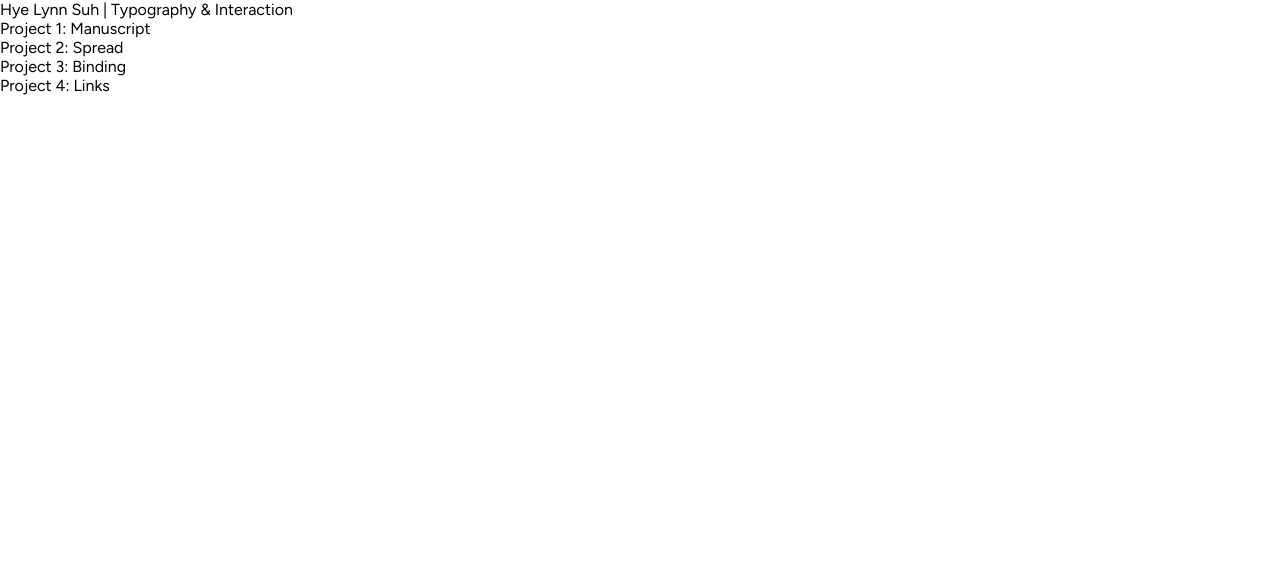
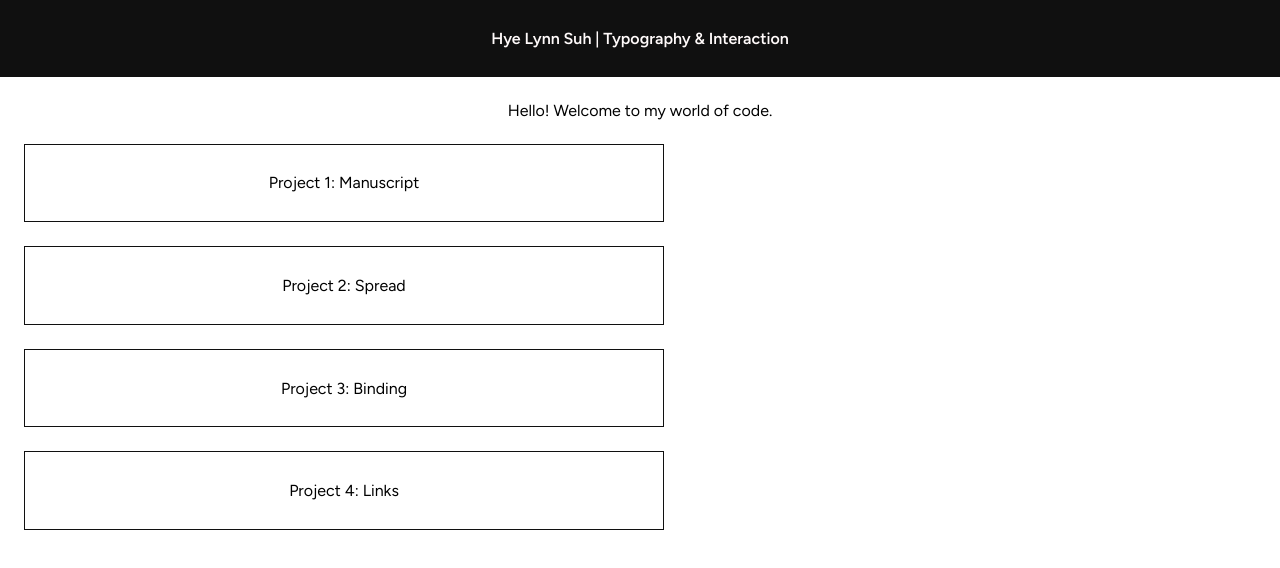
Before and after one commit to hyelynnsuh/hyelynnsuh.github.io, a plain HTML site: page index.html in a window 1280 px wide. Drawn offline with Linux system fonts and the light colour scheme; a web font is replaced by a local one.

Commit message:
added some basic styling

```diff
--- a/index.html
+++ b/index.html
@@ -16,6 +16,12 @@
 			<h1>Hye Lynn Suh | Typography & Interaction</h1>
 		</header>
 		<main>
+			<intro id="intro">
+				<p>
+					Hello! Welcome to my world of code.
+				</p>
+			</intro>
+			<div class="project-container">
 				<!-- Project 1 -->
 				<section id="proj-one">
 					<h2>
@@ -48,6 +54,7 @@
 						</a>
 					</h2>
 				</section>
+			</div>
 		</main>
 	</body>
 </html>
--- a/style.css
+++ b/style.css
@@ -2,8 +2,77 @@
 	--font-size: 16px;
 	--root-size: 1.2rem;
 	--font-family: "Figtree", serif;
+	--white: rgb(255,250,250);
+	--black: rgb(16,16,16);
+	--margin: 1.5rem;
+	--padding: 1.8rem;
+	--font-weight: 300;
+	--gap: 1.5rem;
+	--max-width: 40rem;
 }
 
 * {
 	font-family: var(--font-family);
 }
+
+
+/* HEADER */
+header {
+	padding: var(--padding);
+	text-align: center;
+	background-color: var(--black);
+	color: var(--white);
+	margin-bottom: var(--margin);
+}
+
+h1 {
+	font-weight: calc(var(--font-weight) + 300);
+}
+
+
+/* INTRO */
+#intro {
+	max-width: var(--max-width);
+	text-align: center;
+}
+
+#intro > p {
+	margin-bottom: var(--margin);
+}
+
+
+/* PROJETS */
+.project-container {
+	display: flex;
+	flex-direction: column;
+	text-align: center;
+	gap: var(--gap);
+}
+
+section {
+	padding: var(--padding);
+	margin-left: var(--margin);
+	margin-right: var(--margin);
+	border: solid var(--black) 1px;
+	max-width: var(--max-width);
+}
+
+section:hover {
+	background-color: var(--black);
+	color: var(--white);
+	cursor: pointer;
+}
+
+
+
+
+/* TABLET BREAKPOINT */
+@media (min-width: 800px) {
+
+}
+
+
+/* DESKTOP BREAKPOINT */
+@media (min-width: 1280px) {
+
+}
```
Lines whose indentation alone changed are shown as unchanged.
